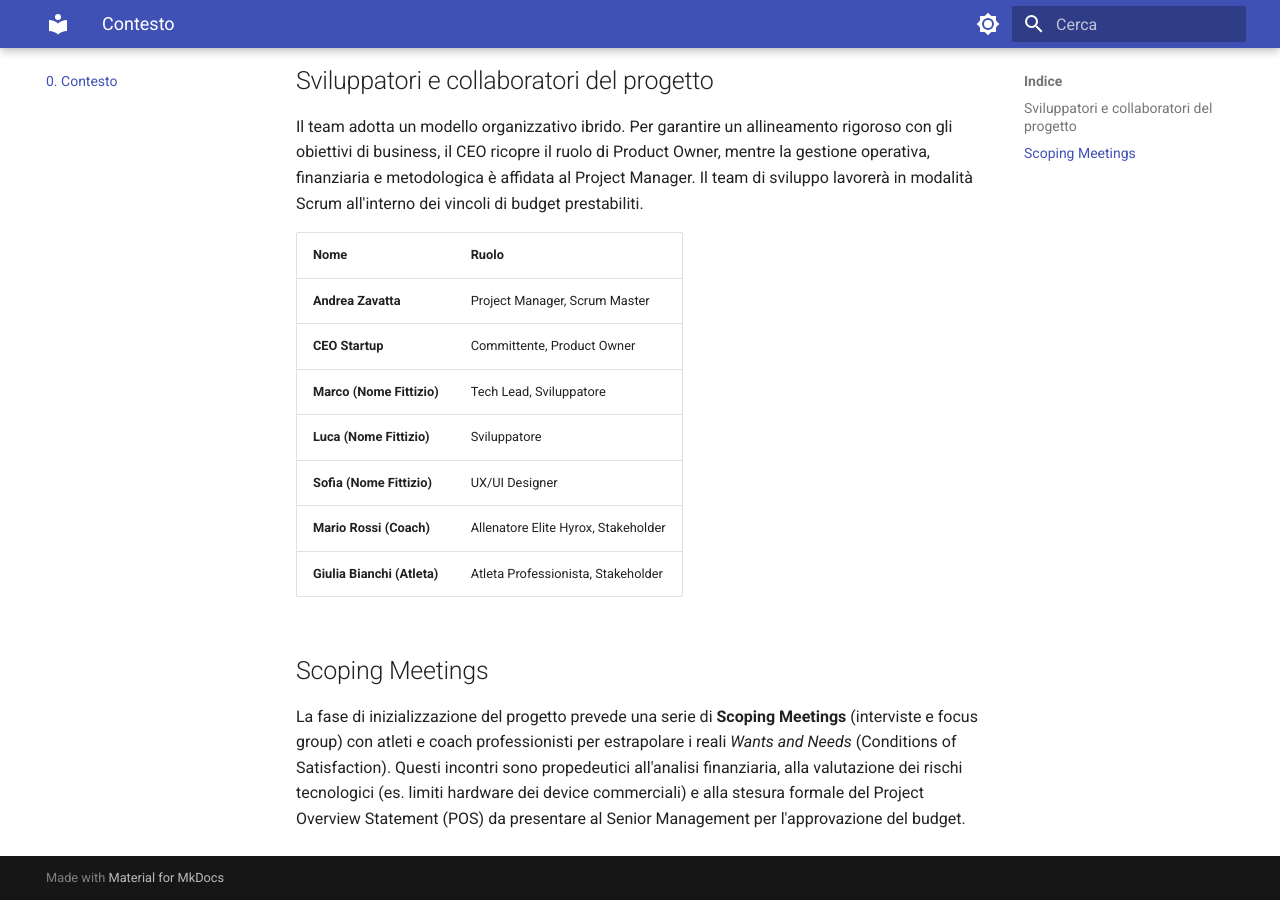
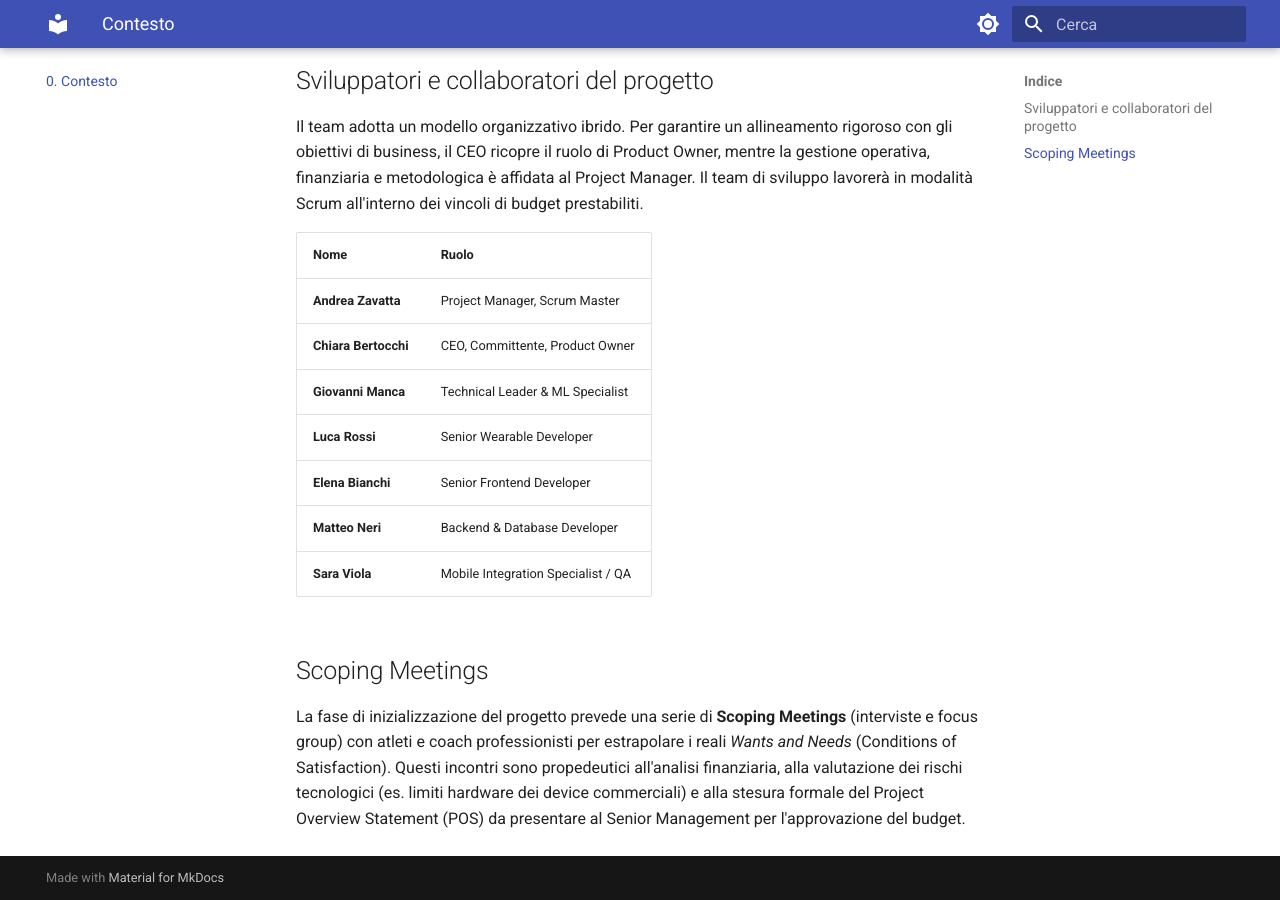
Before and after one commit to AndreaZavatta/Hyrox-Training-PM, an MkDocs documentation site: the page built from docs/0-contesto.md, in a window 1280 px wide and 900 px high, scrolled down 739 px. Built offline with MkDocs 1.6.1 and Material for MkDocs 9.7.7, drawn with Linux system fonts in a browser that asks for light colours.

Commit message:
docs: update project team member names and roles in 0-contesto.md

```diff
--- a/docs/0-contesto.md
+++ b/docs/0-contesto.md
@@ -20,12 +20,12 @@ Il team adotta un modello organizzativo ibrido. Per garantire un allineamento ri
 | Nome | Ruolo |
 | :--- | :--- |
 | **Andrea Zavatta** | Project Manager, Scrum Master |
-| **CEO Startup** | Committente, Product Owner |
-| **Marco (Nome Fittizio)** | Tech Lead, Sviluppatore |
-| **Luca (Nome Fittizio)** | Sviluppatore |
-| **Sofia (Nome Fittizio)** | UX/UI Designer |
-| **Mario Rossi (Coach)** | Allenatore Elite Hyrox, Stakeholder |
-| **Giulia Bianchi (Atleta)** | Atleta Professionista, Stakeholder |
+| **Chiara Bertocchi** | CEO, Committente, Product Owner |
+| **Giovanni Manca** | Technical Leader & ML Specialist |
+| **Luca Rossi** | Senior Wearable Developer |
+| **Elena Bianchi** | Senior Frontend Developer |
+| **Matteo Neri** | Backend & Database Developer |
+| **Sara Viola** | Mobile Integration Specialist / QA |
 
 ## Scoping Meetings
 
```
